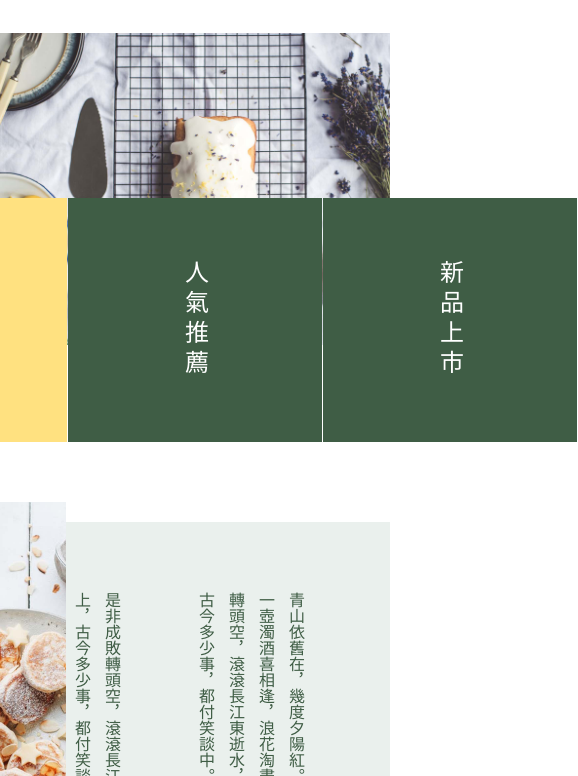
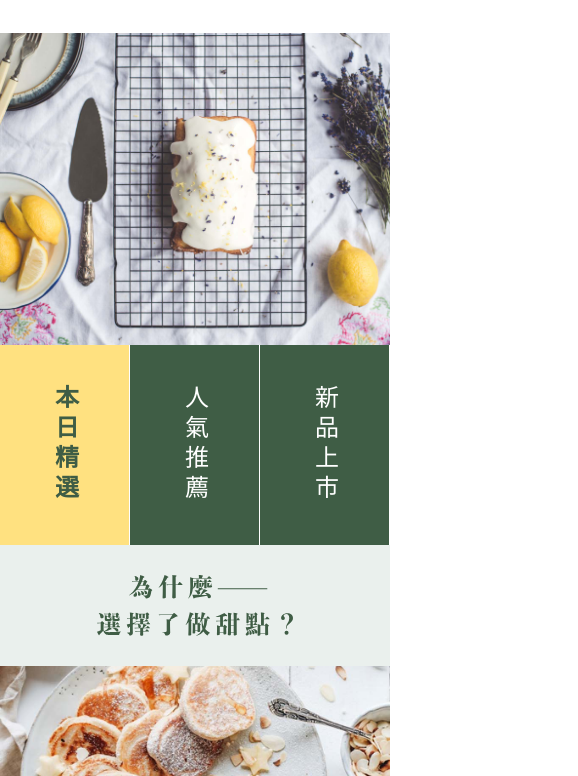
Before and after one commit to jie810731/sweet, a plain HTML site: page index.html in a window 390 px wide. Shown: the part 68-844 px from the top of the page, 578 px wide, since content can reach past the window. Drawn offline with Linux system fonts and the light colour scheme.

Commit message:
index rwd

```diff
--- a/index.html
+++ b/index.html
@@ -42,23 +42,23 @@
         </div>
         <div class="p-index-category">
             <ul class="p-index-category__list">
-                <li>
-                    <a href="">
-                        <div class="p-index-category__list__wording u-vericalWritingMode bold u-thirdBackground">
+                <li class="p-index-category__list__item u-thirdBackground">
+                    <a href="" class="p-index-category__list__item__link">
+                        <div class="u-vericalWritingMode bold">
                             本日精選
                         </div>
                     </a>
                 </li>
-                <li>
-                    <a href="">
-                        <div class="p-index-category__list__wording u-vericalWritingMode u-primaryBackground">
+                <li class="p-index-category__list__item u-primaryBackground">
+                    <a href="" class="p-index-category__list__item__link">
+                        <div class="u-vericalWritingMode">
                             人氣推薦
                         </div>
                     </a>
                 </li>
-                <li>
-                    <a href="">
-                        <div class="p-index-category__list__wording u-vericalWritingMode u-primaryBackground">
+                <li class="p-index-category__list__item u-primaryBackground">
+                    <a href="" class="p-index-category__list__item__link">
+                        <div class="u-vericalWritingMode">
                             新品上市
                         </div>
                     </a>
@@ -69,6 +69,9 @@
     <div class="p-index-story">
         <div class="p-index-story__row">
             <div class="p-index-story__row__section container">
+                <div class="p-index-story__row__section__mobliePhoto">
+                    <img src="images/sm-橫式-為什麼選擇了做甜點.svg" alt="">
+                </div>
                 <div class="p-index-story__row__section__photo">
                     <img src="images/reason2.jpg" alt="">
                 </div>
@@ -91,6 +94,9 @@
         </div>
         <div class="p-index-story__row">
             <div class="p-index-story__row__section container">
+                <div class="p-index-story__row__section__mobliePhoto">
+                    <img src="images/sm-橫式-為什麼一定要吃甜點.svg" alt="">
+                </div>
                 <div class="p-index-story__row__section__descript u-vericalWritingMode">
                     <p>
                         青山依舊在，幾度夕陽紅。慣看秋月春
@@ -114,6 +120,9 @@
     </div>
     <div class="banner p-index-bannerTitle">
         <img src="images/sm-想吃甜點是不需要理由的.svg" alt="">
+    </div>
+    <div class="banner p-index-bannerTitleMobliePhoto">
+        <img src="images/sm-橫式-想吃甜點是不需要理由的.svg" alt="">
     </div>
     <div class="p-index-products container">
         <ul class="p-index-products__list">
--- a/scss/_layout.scss
+++ b/scss/_layout.scss
@@ -56,6 +56,9 @@
 }
 .l-banner{
     max-width: 100%;
+    img{
+        display: block;
+    }
 }
 .l-footer{
     &__subscript{
--- a/scss/_variable.scss
+++ b/scss/_variable.scss
@@ -1,6 +1,5 @@
 $main-color:#3F5D45;
 $secondary-color:#EAF0ED;
-$sub-color:#EAF0ED;
 $white:#FFFFFF;
 $yellow:#FFE180;
 $light-green:#8DA291;
--- a/scss/components/_card.scss
+++ b/scss/components/_card.scss
@@ -18,6 +18,9 @@
     img{
         max-width: 100%;
         display: block;
+        @include mobile{
+            width: 100%;
+        }
     }
     &__content{
         display: flex;
--- a/scss/pages/_index.scss
+++ b/scss/pages/_index.scss
@@ -2,32 +2,84 @@
     position: relative;
     top:-150px;
     margin-bottom: -150px;
+    @include mobile{
+        top:0px;
+        margin-bottom:0px;
+    }
     &__list{
         display: flex;
         justify-content: center;
+        &__item{
+            width: 260px;
+            margin-right: 1px;
+            &__link{
+                display: flex;
+                justify-content: center;
+                width: 100%;
+                padding-top: 62px;
+                padding-bottom: 62px;
+                font-size: $large-font-size;
+                letter-spacing: 6px;
+                color: inherit;
+                @include mobile{
+                    padding-top: 40px;
+                    padding-bottom: 40px;
+                }
+            }
+        }
         .p-index-category__list__wording{
             margin-right: 1px;
             font-size: $large-font-size;
-            padding: 62px 115px;
             letter-spacing: 6px;
         }
     }
 }
 .p-index-story{
     margin-top: 80px;
+    @include mobile{
+        margin-top: 0;
+    }
     &__row{
         background: $secondary-color;
         margin-bottom: 105px;
+        @include mobile{
+            margin-bottom: 0px;
+        }
         &__section{
             display: flex;
             justify-content: space-between;
+            @include mobile{
+                flex-direction: column;
+            }
+            &__mobliePhoto{
+                display: none;
+                @include mobile{
+                    display: flex;
+                    justify-content: center;
+                    padding-top: 30px;
+                    padding-bottom: 30px;
+                    img{
+                        max-width: 196px;
+                    }
+                }
+            }
             &__photo{
                 margin-top: -20px;
                 margin-bottom: -20px;
+                @include mobile{
+                    margin-top: 0;
+                    margin-bottom: 0;
+                    display: flex;
+                    justify-content: center;
+                }
                 img{
                     width: 460px;
                     height: 460px;
                     object-fit: cover;
+                    @include mobile{
+                        max-width: 100%;
+                        max-height: 250px;
+                    }
                 }
             }
             &__descript{
@@ -36,11 +88,24 @@
                 padding-bottom: 70px;
                 line-height: 30px;
                 margin-right: 80px;
+                @include mobile{
+                    height: auto;
+                    writing-mode: horizontal-tb;
+                    padding: 30px;
+                    margin-right: 0;
+                }
                 & p:nth-child(n+2) {
                     margin-right: 64px;
+                    @include mobile{
+                        margin-right: 0;
+                        margin-top: 64px;
+                    }
                 }
             }
             &__title{
+                @include mobile{
+                    display: none;
+                }
                 img{
                     margin-top: -20px;
                     max-width:88px;
@@ -54,14 +119,41 @@
     justify-content: center;
     margin-top: -10px;
     margin-bottom: 80px;
+    @include mobile{
+        display: none;
+    }
     img{
         max-width: 90px;
     }
 }
+.p-index-bannerTitleMobliePhoto{
+    display: none;
+    @include mobile{
+        display: flex;
+        justify-content: center;
+        padding-top: 30px;
+        padding-bottom: 30px;
+        img{
+            max-width: 226px;
+        }
+    }
+}
 .p-index-products{
     margin-bottom: 60px;
+    @include mobile{
+        margin-bottom: 30px;
+    }
     &__list{
         display: flex;
         justify-content: space-between;
+        @include mobile{
+            flex-direction: column;
+            align-items: center;
+        }
+        li{
+            @include mobile{
+                margin-bottom: 30px;
+            }
+        }
     }
 }
```
Also changed, not shown: css/all.css, images/sm-橫式-想吃甜點是不需要理由的.svg (added), images/sm-橫式-為什麼一定要吃甜點.svg (added), images/sm-橫式-為什麼選擇了做甜點.svg (added).
